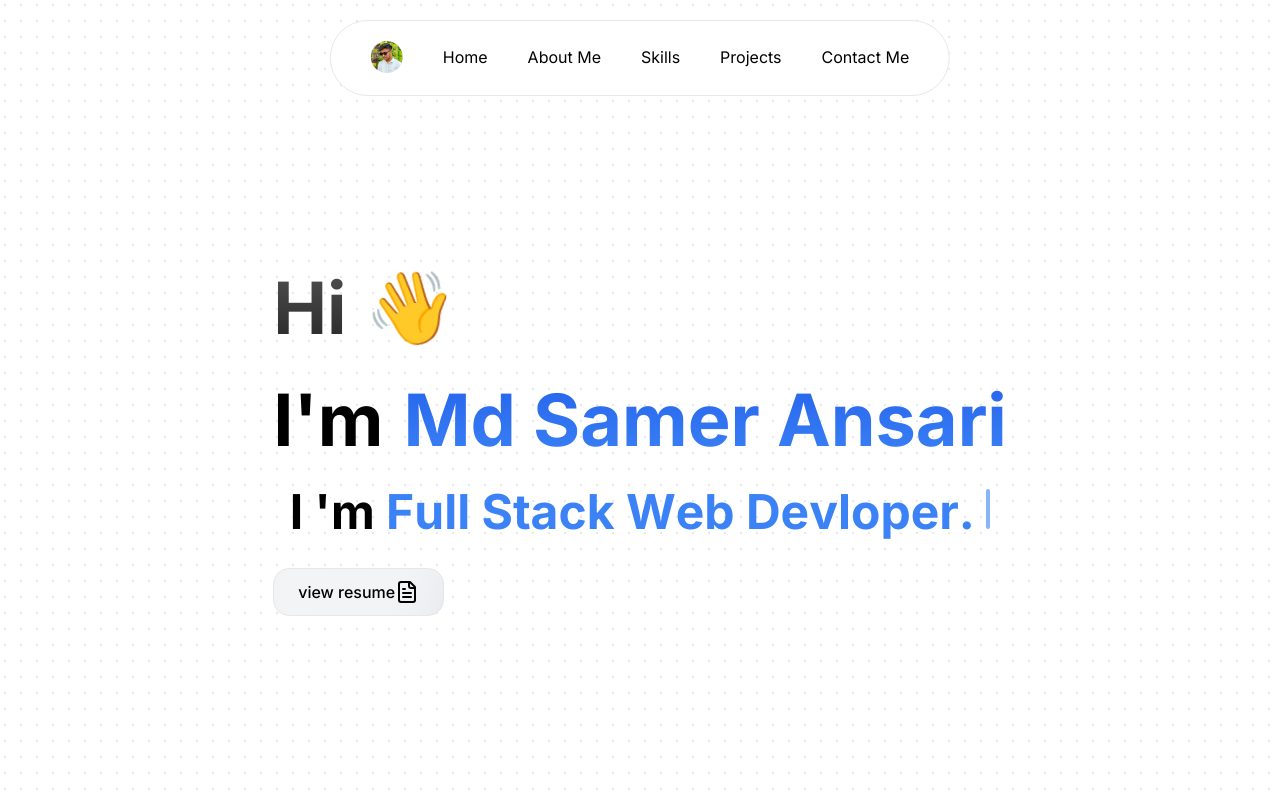
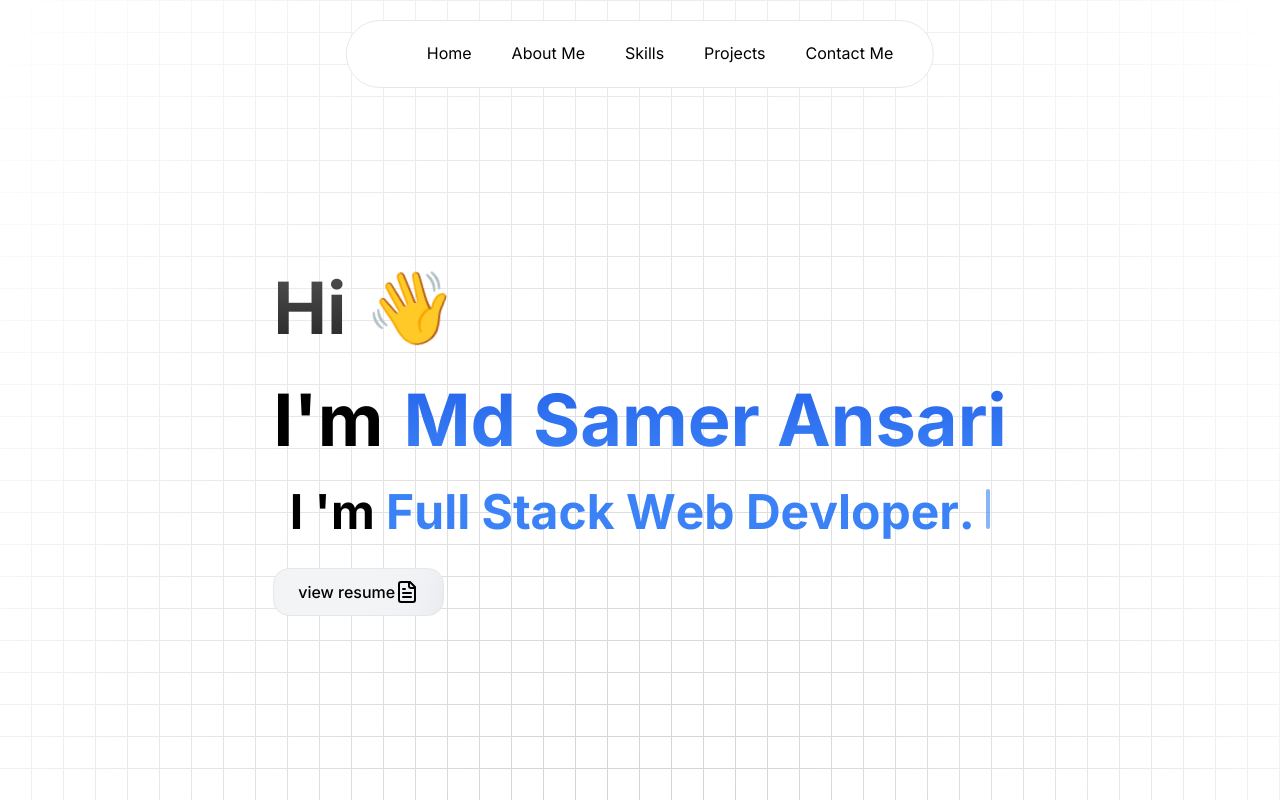
Before and after one commit to mrsamirr/samirr.web, a Next.js app: page / in a window 1280 px wide. Shown: the top 800 px of the page. Built offline with nearby package versions, Linux system fonts and the light colour scheme.

Commit message:
refactor layout and Navbar components for improved styling and structure

```diff
--- a/src/app/layout.tsx
+++ b/src/app/layout.tsx
@@ -23,8 +23,8 @@
   return (
     <html lang="en">
       <body className={inter.className}>
-        <main className=" dark:bg-black bg-white  dark:bg-dot-white/[0.2] bg-dot-black/[0.2] w-full flex-col relative min-h-screen">
-        {/* <div className="absolute pointer-events-none inset-0 flex items-center justify-center dark:bg-black bg-white [mask-image:radial-gradient(ellipse_at_center,transparent_20%,black)]"></div> */}
+        <main className=" w-full flex-col min-h-screen dark:bg-black bg-white  dark:bg-grid-white/[0.2] bg-grid-black/[0.2] relative">
+        <div className="absolute pointer-events-none inset-0 flex items-center justify-center dark:bg-black bg-white [mask-image:radial-gradient(ellipse_at_center,transparent_20%,black)]"></div>
           <Navbar />
           <AnimatedCursor />
           {children}
--- a/src/components/Navbar/Navbar.tsx
+++ b/src/components/Navbar/Navbar.tsx
@@ -1,6 +1,5 @@
 import Link from "next/link"
 import Image from "next/image"
-import avatar from "../../../public/avatar.jpg" // Adjust the path to your avatar image
 
 
 export const Navbar = () =>  {
@@ -8,14 +7,6 @@
      <nav className="absolute dark:text-white text-black z-50 felx justify-center w-full bg-transparent">
       <ul className="dark:bg-black bg-white flex justify-center gap-4 sm:gap-10 items-center border rounded-full w-max p-5 sm:px-10 fixed left-1/2 -translate-x-1/2 top-5">
         <li className="cursor-pointer group transition duration-300 text-sm md:text-base">
-        <Link href="/" className="hidden shrink-0 sm:block">
-          <Image
-            src={avatar}
-            alt="Md Samer Ansari avatar"
-            className="w-8 h-8 rounded-full"
-            priority
-          />
-        </Link>
           <span className="block max-w-0 group-hover:max-w-full transition-all duration-500 h-0.5 dark:bg-white bg-black"></span>
         </li>
         <li className="cursor-pointer group transition duration-300 text-sm md:text-base">
```
